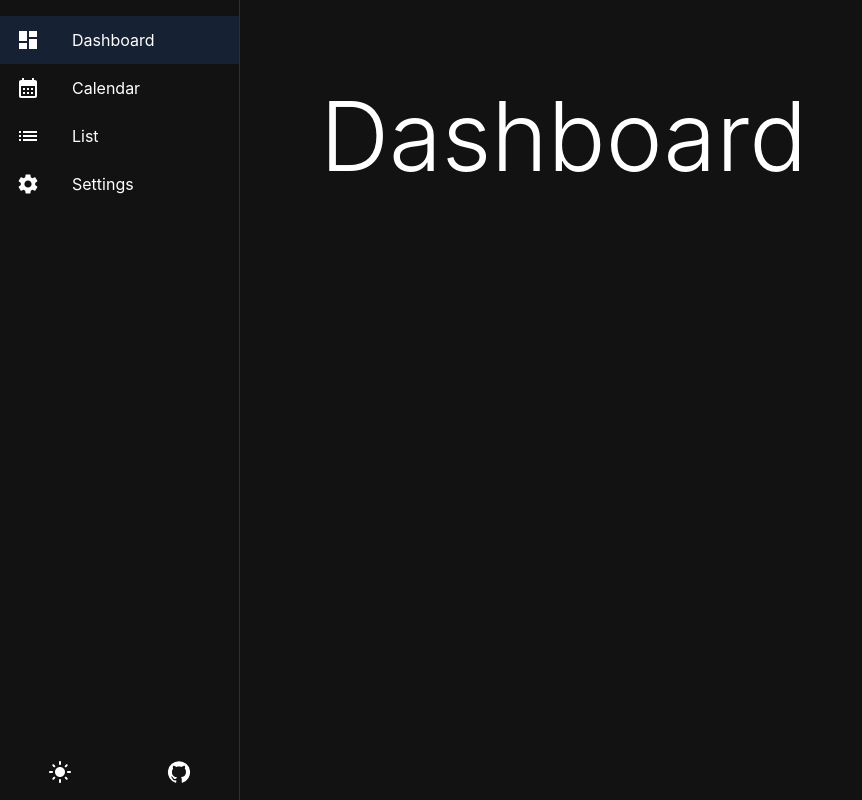
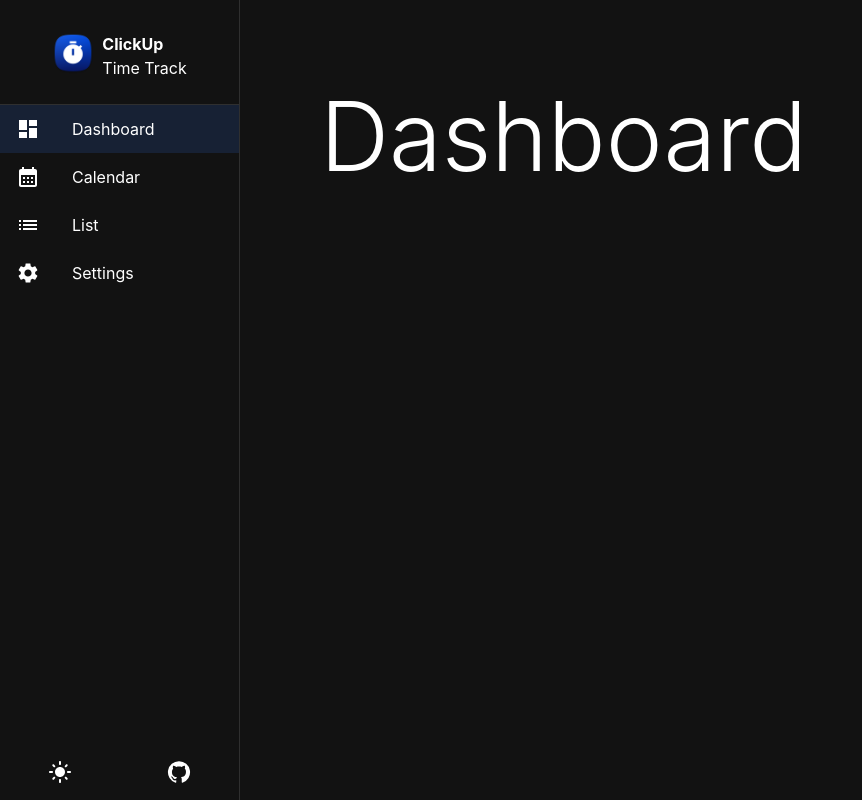
Before and after one commit to joscha0/clickup-time-track, a Next.js app: page / in a window 1280 px wide. Shown: the whole page, without its empty margins (0-862 px from the left). Built offline with nearby package versions, Linux system fonts and the light colour scheme.

Commit message:
add title logo and name

```diff
--- a/src/components/drawer.tsx
+++ b/src/components/drawer.tsx
@@ -19,6 +19,8 @@ import {
   Typography,
 } from "@mui/material";
 import Link from "next/link";
+import Image from "next/image";
+
 import React, { useEffect, useState } from "react";
 import { useRouter } from "next/router";
 
@@ -62,7 +64,19 @@ const ResponsiveDrawer = ({ drawerWidth, toggleTheme, isDarkTheme }: Props) => {
           height: "100vh",
         }}
       >
-        <List>
+        <List disablePadding>
+          <Box>
+            <Box
+              sx={{ display: "flex", py: 3, gap: 1, justifyContent: "center" }}
+            >
+              <Image src="/logo.png" alt="logo" width={42} height={42} />
+              <Box>
+                <Typography fontWeight="bold">ClickUp</Typography>
+                <Typography>Time Track</Typography>
+              </Box>
+            </Box>
+            <Divider />
+          </Box>
           <ListItem disablePadding>
             <ListItemButton
               selected={currentPage === "/"}
```
Also changed, not shown: public/logo.png (added).
